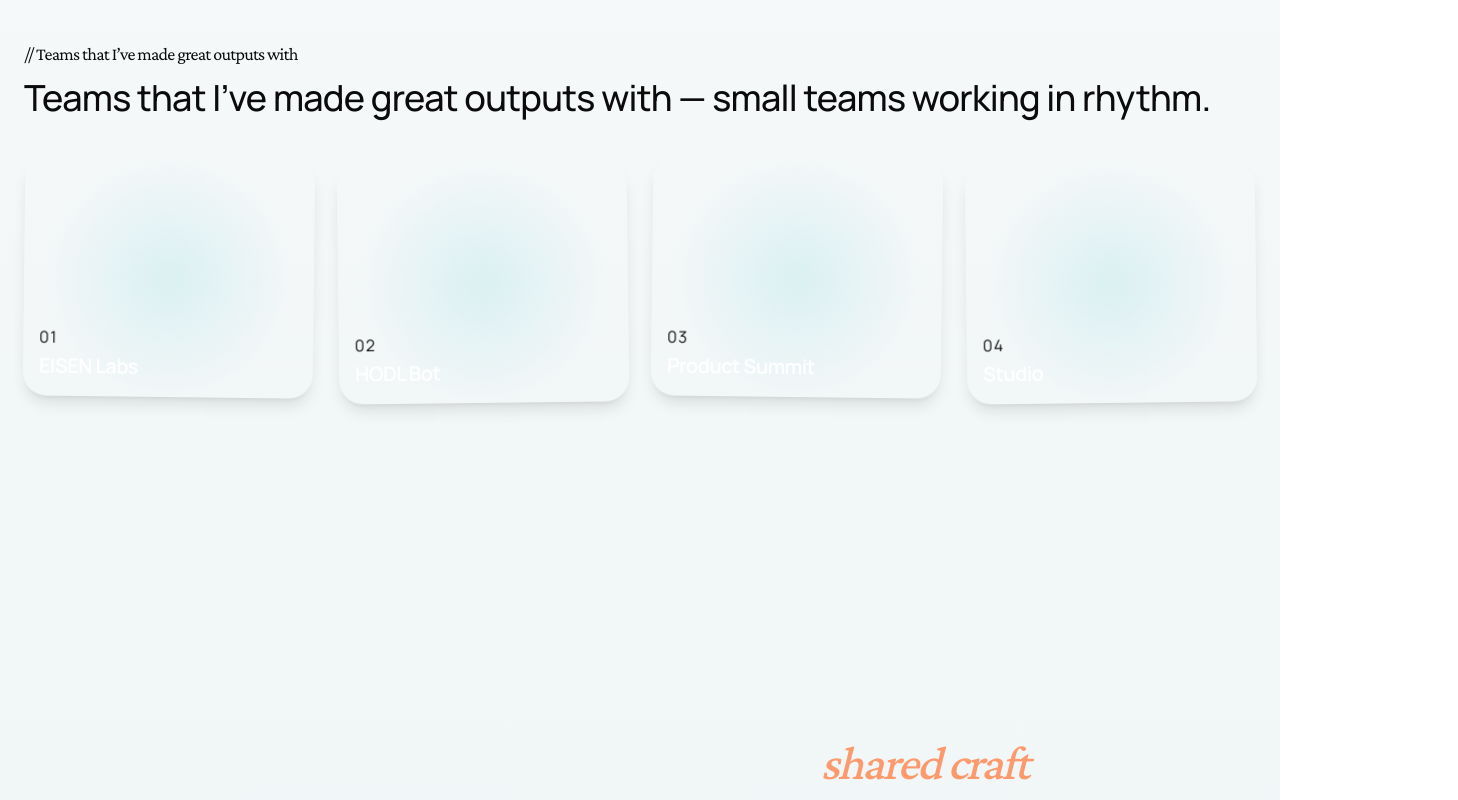
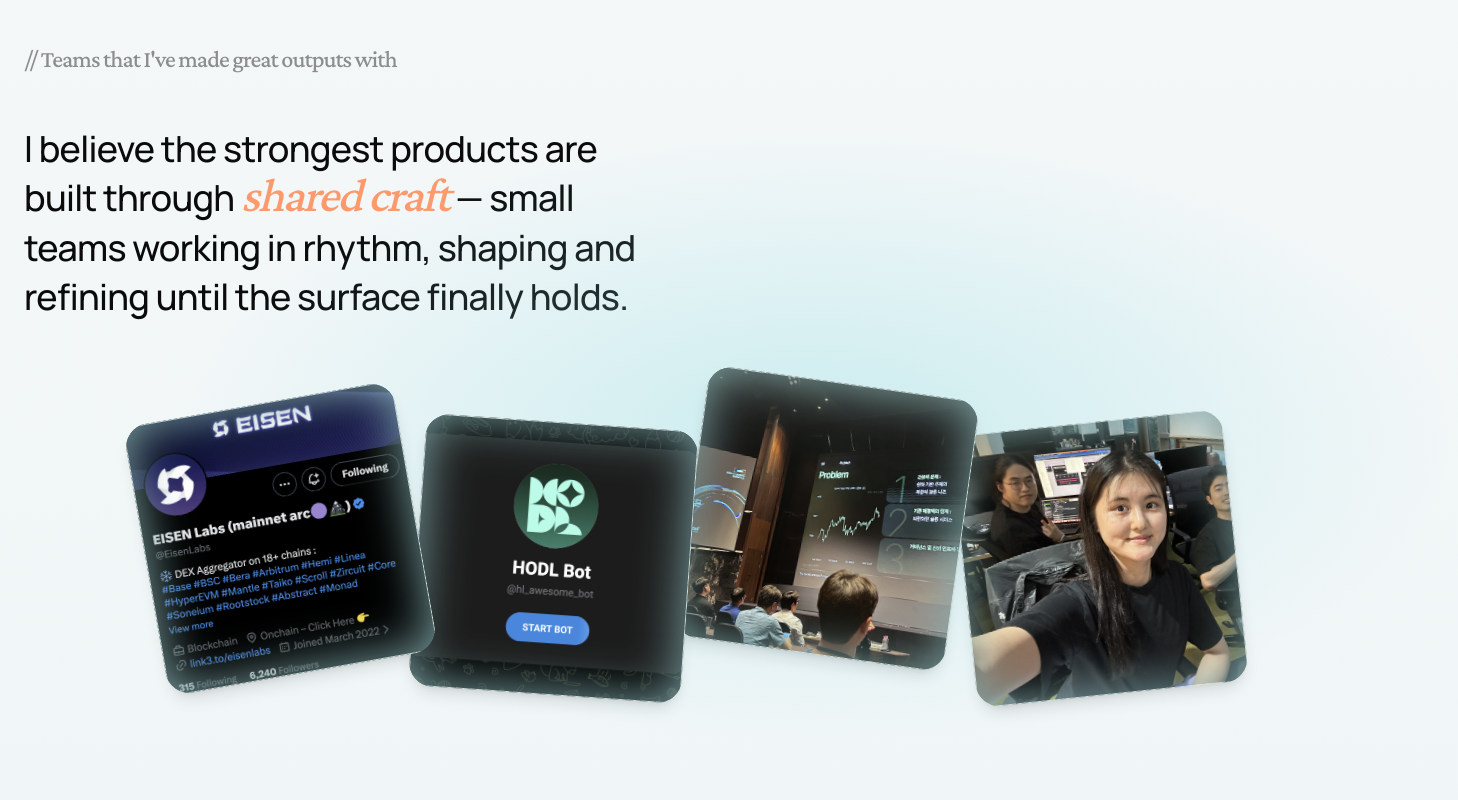
Before and after one commit to HJKUNST/portfolio-website-new, a Next.js app: page / in a window 1280 px wide. Shown: the part 960-1760 px from the top of the page, 1458 px wide, since content can reach past the window. Built offline with nearby package versions, Linux system fonts and the light colour scheme.

Commit message:
feat: teams section fixed

```diff
--- a/src/app/page.tsx
+++ b/src/app/page.tsx
@@ -1,5 +1,4 @@
 import { SmoothScrollProvider } from "@/components/SmoothScrollProvider";
-import { BeliefFillTextSection } from "@/components/sections/BeliefFillTextSection";
 import { HeroSection } from "@/components/sections/HeroSection";
 import { LookingForTeamSection } from "@/components/sections/LookingForTeamSection";
 import { SharedCrafteryPathSection } from "@/components/sections/SharedCrafteryPathSection";
@@ -17,7 +16,6 @@ export default async function Home() {
         <main className="flex min-h-screen flex-col gap-12 pt-16 pb-24">
           <HeroSection headline={model.hero.headline} tags={model.hero.tags} cards={model.hero.cards} />
           <TeamsSection headline={model.teamwork.headline} teams={model.teamwork.teams} />
-          <BeliefFillTextSection headline={model.belief.headline} emphasis={model.belief.emphasis} />
           <SharedCrafteryPathSection steps={model.craftery.steps} />
           <ValuesArrowFieldSection title={model.offerings.title} items={model.offerings.items} />
           <LookingForTeamSection
--- a/src/components/sections/BeliefFillTextSection.tsx
+++ /dev/null
@@ -1,63 +0,0 @@
-"use client";
-
-import { useEffect, useRef } from "react";
-import { ScrollTrigger, getGSAP } from "@/lib/motion/gsap";
-import { prefersReducedMotion } from "@/lib/motion/constants";
-
-type Props = {
-  headline: string;
-  emphasis: string;
-};
-
-export const BeliefFillTextSection = ({ headline, emphasis }: Props) => {
-  const textRef = useRef<HTMLParagraphElement | null>(null);
-
-  useEffect(() => {
-    const gsap = getGSAP();
-    if (!gsap || !ScrollTrigger || prefersReducedMotion()) return;
-    if (!textRef.current) return;
-
-    const el = textRef.current;
-    gsap.set(el, { backgroundSize: "0% 100%" });
-
-    const trigger = ScrollTrigger.create({
-      trigger: el,
-      start: "top 80%",
-      end: "top 20%",
-      scrub: true,
-      onUpdate: (self) => {
-        const progress = Math.min(1, Math.max(0, self.progress));
-        gsap.to(el, {
-          backgroundSize: `${Math.round(progress * 100)}% 100%`,
-          duration: 0.2,
-        });
-      },
-    });
-
-    return () => trigger.kill();
-  }, []);
-
-  const [before, after] = headline.split(emphasis);
-  const safeBefore = before ?? headline;
-  const safeAfter = after ?? "";
-
-  return (
-    <section className="section-shell">
-      <p
-        ref={textRef}
-        className="w-full text-h2 leading-snug"
-        style={{
-          backgroundImage: "linear-gradient(90deg, #97B29D, #0B0B0B, #85ADAF)",
-          backgroundRepeat: "no-repeat",
-          backgroundClip: "text",
-          WebkitBackgroundClip: "text",
-          color: "transparent",
-        }}
-      >
-        {safeBefore}
-        <span className="text-h2-em text-secondary align-baseline">{emphasis}</span>
-        {safeAfter}
-      </p>
-    </section>
-  );
-};
--- a/src/components/sections/TeamsSection.tsx
+++ b/src/components/sections/TeamsSection.tsx
@@ -3,17 +3,84 @@
 import Image from "next/image";
 import { AnimatePresence, motion } from "framer-motion";
 import { useMemo, useState } from "react";
-import clsx from "clsx";
 import { PortfolioTeam } from "@/lib/figma/types";
 import { Dialog } from "../ui/Dialog";
-import { MICRO_SLOW } from "@/lib/motion/constants";
+
+// ============================================
+// Types (타입 정의)
+// ============================================
 
 type Props = {
   headline: string;
   teams: PortfolioTeam[];
 };
 
-const defaultTeams: PortfolioTeam[] = [
+type TeamCardProps = {
+  team: PortfolioTeam;
+  index: number;
+  onClick: () => void;
+};
+
+// ============================================
+// Constants (상수)
+// ============================================
+
+/** 카드 그리드 레이아웃 설정 */
+const GRID_CONFIG = {
+  paddingLeft: "120px",   // 왼쪽 여백
+  paddingRight: "20px",   // 오른쪽 여백
+  marginTop: "mt-20",     // 상단 여백 (Tailwind)
+  gap: "-20px",           // 카드 간 간격 (겹침 효과)
+};
+
+/** 카드 섹션 배경 그라데이션 설정 */
+const SECTION_BACKGROUND = {
+  // 그라데이션 색상
+  gradient: "radial-gradient(rgba(144,221,225,0.4) 0%, rgba(144,221,225,0.0) 70%)",
+  // 크기
+  width: "100%",          // 너비
+  height: "80%",         // 높이
+  // 중심 정렬 (카드 그리드 중심과 일치)
+  top: "60%",             // 상단 기준점
+  left: "60%",            // 왼쪽 기준점
+  offsetX: "50px",        // X축 오프셋 (그리드 padding 보정: (120-20)/2 = 50px)
+  offsetY: "0px",         // Y축 오프셋
+};
+
+/** 각 카드별 기본 상태 설정 (y: 위치, rotate: 각도, scale: 크기) */
+const CARD_INITIAL_STATES = [
+  { y: 0, rotate: -10, scale: 1 },
+  { y: 20, rotate: 4, scale: 1 },
+  { y: -20, rotate: 8, scale: 1 },
+  { y: 20, rotate: -6, scale: 1 },
+];
+
+/** 각 카드별 hover 애니메이션 설정 */
+const CARD_HOVER_ANIMATIONS = [
+  { y: 0, rotate: -14, scale: 1.01 },
+  { y: 20, rotate: 8, scale: 1.01 },
+  { y: -20, rotate: 12, scale: 1.01 },
+  { y: 20, rotate: -10, scale: 1.01 },
+];
+
+/** 카드 애니메이션 전환 설정 */
+const CARD_TRANSITION = {
+  type: "spring" as const,
+  stiffness: 120,  // 스프링 강도 (높을수록 빠름)
+  damping: 20,     // 감쇠 (높을수록 덜 튕김)
+};
+
+/** 카드 이미지 오버레이 스타일 */
+const CARD_OVERLAY_STYLE = {
+  boxShadow: "inset 0 0 50px 0 #85adaf",
+  border: "1px solid rgba(206,225,226,1)",
+};
+
+// ============================================
+// Default Data (기본 데이터)
+// ============================================
+
+const DEFAULT_TEAMS: PortfolioTeam[] = [
   {
     name: "EISEN Labs",
     detail: "DeFi trading & hedging UI with live microinteractions.",
@@ -36,34 +103,25 @@ const defaultTeams: PortfolioTeam[] = [
   },
 ];
 
-export const TeamsSection = ({ headline, teams }: Props) => {
-  const cards = useMemo(() => (teams.length ? teams : defaultTeams), [teams]);
-  const [selected, setSelected] = useState<PortfolioTeam | null>(null);
+// ============================================
+// Sub Components (서브 컴포넌트)
+// ============================================
+
+/** 팀 카드 컴포넌트 */
+const TeamCard = ({ team, index, onClick }: TeamCardProps) => {
+  const initialState = CARD_INITIAL_STATES[index % 4];
+  const hoverAnimation = CARD_HOVER_ANIMATIONS[index % 4];
+  // z-index: 첫 번째 카드가 가장 위에 오도록 (index 0 → z-index 10, index 1 → z-index 9, ...)
+  const zIndex = 10 - index;
 
   return (
-    <section className="section-shell">
-      <p className="text-h4-em mb-2">{`// Teams that I’ve made great outputs with`}</p>
-      <h2 className="text-h2 leading-tight">{headline}</h2>
-
-      <div className="mt-10 grid gap-6 sm:grid-cols-2 lg:grid-cols-4">
-        {cards.map((team, idx) => (
     <motion.button
-            key={team.name}
-            onClick={() => setSelected(team)}
-            className={clsx(
-              "relative h-[240px] overflow-hidden rounded-3xl text-left shadow-lg",
-              "transition-transform duration-300 hover:-translate-y-1",
-            )}
-            animate={{
-              y: [0, idx % 2 === 0 ? -6 : 6, 0],
-              rotate: [0, idx % 2 === 0 ? 1.4 : -1.4, 0],
-            }}
-            transition={{
-              duration: MICRO_SLOW,
-              repeat: Infinity,
-              repeatType: "mirror",
-              ease: "easeInOut",
-            }}
+      onClick={onClick}
+      className="relative w-full aspect-square overflow-hidden rounded-3xl text-left shadow-lg"
+      style={{ zIndex }}
+      initial={initialState}
+      whileHover={hoverAnimation}
+      transition={CARD_TRANSITION}
     >
       {team.image ? (
         <>
@@ -73,42 +131,116 @@ export const TeamsSection = ({ headline, teams }: Props) => {
             fill
             className="object-cover"
             priority
+            sizes="(max-width: 640px) 100vw, (max-width: 1024px) 50vw, 25vw"
           />
-                <div className="absolute inset-0" />
+          {/* 이미지 오버레이 (inset shadow + border) */}
+          <div className="absolute inset-0" style={CARD_OVERLAY_STYLE} />
         </>
       ) : (
-              <div className="absolute inset-0 gradient-spotlight opacity-70" />
+        /* 이미지 없을 때 플레이스홀더 */
+        <div className="absolute inset-0 bg-[rgba(206,225,226,0.2)] backdrop-blur-md border-[rgb(206,225,226)] border-1" />
       )}
-            <div className="relative z-10 flex h-full flex-col justify-end p-4">
-              <span className="tracking-[0.08em]">
-                {idx + 1 < 10 ? `0${idx + 1}` : idx + 1}
-              </span>
-              <h3 className="mt-1 text-xl font-semibold tracking-tight text-white">
-                {team.name}
-              </h3>
-            </div>
     </motion.button>
-        ))}
-      </div>
+  );
+};
 
-      <AnimatePresence>
-        {selected ? (
+/** 팀 상세 다이얼로그 컴포넌트 */
+const TeamDialog = ({
+  team,
+  onClose,
+}: {
+  team: PortfolioTeam | null;
+  onClose: () => void;
+}) => {
+  if (!team) return null;
+
+  return (
     <Dialog
-            open={!!selected}
+      open={!!team}
       onOpenChange={(open) => {
-              if (!open) setSelected(null);
+        if (!open) onClose();
       }}
-            title={selected.name}
-            description={selected.detail}
+      title={team.name}
+      description={team.detail}
       trigger={<span className="sr-only">open</span>}
     >
       <p className="text-body">
         I love building in small, focused teams where everyone owns both the craft and the
-              outcome. Reach out if you’d like to jam on similar problems.
+        outcome. Reach out if you'd like to jam on similar problems.
       </p>
       <div className="mt-4 text-em text-gray-900">Click × or press Esc to close.</div>
     </Dialog>
-        ) : null}
+  );
+};
+
+// ============================================
+// Main Component (메인 컴포넌트)
+// ============================================
+
+export const TeamsSection = ({ headline, teams }: Props) => {
+  // 팀 데이터 (props가 비어있으면 기본값 사용)
+  const cards = useMemo(() => (teams.length ? teams : DEFAULT_TEAMS), [teams]);
+
+  // 선택된 팀 상태 (다이얼로그용)
+  const [selectedTeam, setSelectedTeam] = useState<PortfolioTeam | null>(null);
+
+  return (
+    <section className="section-shell overflow-visible relative">
+      {/* 섹션 배경 그라데이션 */}
+      <div
+        className="absolute pointer-events-none"
+        style={{
+          background: SECTION_BACKGROUND.gradient,
+          width: SECTION_BACKGROUND.width,
+          height: SECTION_BACKGROUND.height,
+          top: SECTION_BACKGROUND.top,
+          left: SECTION_BACKGROUND.left,
+          transform: `translate(calc(-50% + ${SECTION_BACKGROUND.offsetX}), calc(-50% + ${SECTION_BACKGROUND.offsetY}))`,
+          zIndex: 0,
+        }}
+      />
+
+      {/* 섹션 헤더 */}
+      <p
+        className="text-h3-em mb-[48px]"
+        style={{
+          background: "none",
+          WebkitBackgroundClip: "unset",
+          backgroundClip: "unset",
+          color: "var(--gray-300)",
+        }}
+      >{`// Teams that I've made great outputs with`}</p>
+      <p
+        className="my-6 text-h2 text-gray-900 leading-snug w-[50%]"
+      >
+        I believe the strongest products are built through{" "}
+        <span className="text-h2-em text-secondary align-baseline" style={{ lineHeight: 0.9 }}>shared craft</span>
+        {" "}— small teams working in rhythm, shaping and refining until the surface finally holds.
+      </p>
+
+      {/* 카드 그리드 */}
+      <div
+        className={`${GRID_CONFIG.marginTop} relative w-full grid sm:grid-cols-2 lg:grid-cols-4 justify-items-center`}
+        style={{
+          paddingLeft: GRID_CONFIG.paddingLeft,
+          paddingRight: GRID_CONFIG.paddingRight,
+          gap: GRID_CONFIG.gap,
+          zIndex: 1,
+        }}
+      >
+        {cards.map((team, idx) => (
+          <TeamCard
+            key={team.name}
+            team={team}
+            index={idx}
+            onClick={() => setSelectedTeam(team)}
+          />
+        ))}
+      </div>
+
+      {/* 팀 상세 다이얼로그 */}
+      <AnimatePresence>
+        <TeamDialog team={selectedTeam} onClose={() => setSelectedTeam(null)} />
       </AnimatePresence>
     </section>
   );
--- a/src/data/localPortfolio.ts
+++ b/src/data/localPortfolio.ts
@@ -40,11 +40,6 @@ export const localPortfolio: PortfolioFigmaModel = {
       },
     ],
   },
-  belief: {
-    headline:
-      "I believe the strongest products are built through shared craft — small teams working in rhythm, shaping and refining until the surface finally holds.",
-    emphasis: "shared craft",
-  },
   craftery: {
     steps: [
       "I design with the mindset of shared craftery,",
@@ -68,23 +63,27 @@ export const localPortfolio: PortfolioFigmaModel = {
   },
   teamwork: {
     headline:
-      "Teams that I’ve made great outputs with — small teams working in rhythm.",
+      "Teams that I've made great outputs with — small teams working in rhythm.",
     teams: [
       {
         name: "EISEN Labs",
         detail: "Onchain arc & dex aggregator microinteractions.",
+        image: "/1st.png",
       },
       {
         name: "HODL Bot",
         detail: "Brand & interaction patterns for bot experience.",
+        image: "/2nd.png",
       },
       {
         name: "Product Summit",
         detail: "Storytelling decks for trading narratives.",
+        image: "/3rd.png",
       },
       {
         name: "Studio",
         detail: "Design engineering and prototyping.",
+        image: "/4th.png",
       },
     ],
   },
--- a/src/lib/figma/types.ts
+++ b/src/lib/figma/types.ts
@@ -38,10 +38,6 @@ export type PortfolioFigmaModel = {
     tags: string[];
     cards: PortfolioCard[];
   };
-  belief: {
-    headline: string;
-    emphasis: string;
-  };
   craftery: {
     steps: string[];
   };
```
Also changed, not shown: src/components/sections/HeroSection.tsx (+4 -4 lines). Lines whose indentation alone changed are shown as unchanged.
